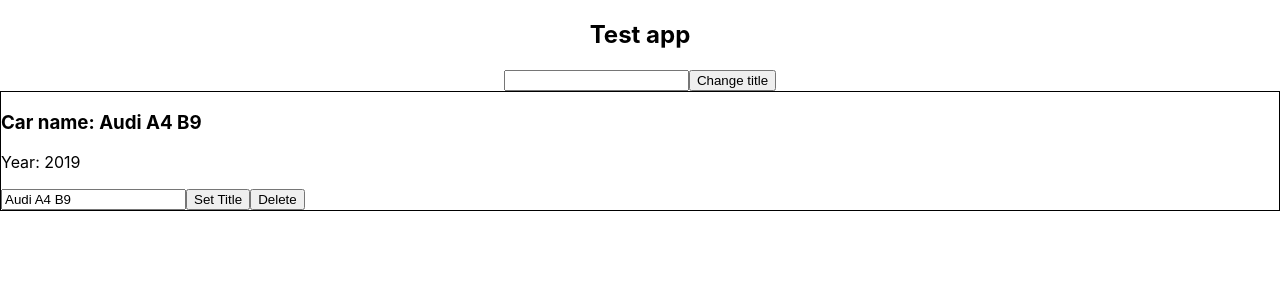
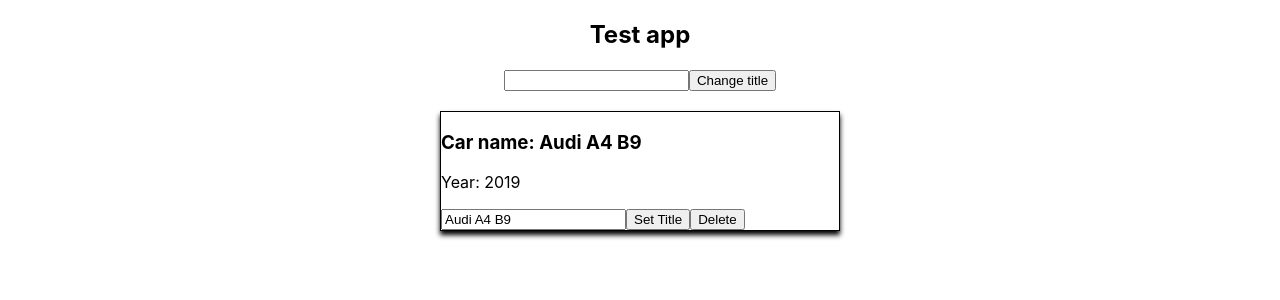
Before and after one commit to kulichkov21/react-test, a React (Create React App) app: page / in a window 1280 px wide. Shown: the top 300 px of the page. Built offline with nearby package versions, Linux system fonts and the light colour scheme.

Commit message:
modify components

```diff
--- a/src/App.tsx
+++ b/src/App.tsx
@@ -14,6 +14,18 @@
         const divStyle: React.CSSProperties = {'textAlign': 'center'};
         const cars: ICar[] = this.state.cars;
         const title: string = this.state.appTitle;
+        let carsHtml = null;
+        carsHtml = this.state.cars.map((car, i) => {
+            return (
+                car.year > 2008 ? <Car name={car.name} year={car.year} key={i}
+                                       onChangeTitle={() => this.changeTitle(car.name)}
+                                       onChangeCarNameHandler={(event: any) => this.changeCarName(event.target.value, i)}
+                                       onDelete={this.deleteHandler.bind(this, i)}
+                /> : null
+            )
+        });
+
+
         return (
             <div>
                 <div style={divStyle}>
@@ -22,23 +34,15 @@
                     <button onClick={this.changeTitle.bind(this, 'New From App')}>Change title</button>
                 </div>
 
+
                 {
-                    this.state.cars.map((car, i) => {
-                        return (
-                            car.year > 2008 ? <Car name={car.name} year={car.year} key={i}
-                                                   onChangeTitle={() => this.changeTitle(car.name)}
-                                                   onChangeCarNameHandler={(event: any) => this.changeCarName(event.target.value, i)}
-                                                   onDelete={this.deleteHandler.bind(this, i)}
-                            /> : null
-                        )
-                    })
+                    <div style={{width: '400px', margin: 'auto', paddingTop: '20px'}}>
+                        {
+                            carsHtml
+                        }
+                    </div>
                 }
-                {/*<Car name={cars[0].name} year={cars[0].year}*/}
-                {/*     onChangeTitle={() => this.changeTitle(cars[0].name)}*/}
-                {/*/>*/}
-                {/*<Car name={cars[1].name} year={cars[1].year}*/}
-                {/*     onChangeTitle={this.changeTitle.bind(this,cars[1].name)}*/}
-                {/*><p>Current</p></Car>*/}
+
 
 
             </div>
@@ -46,6 +50,7 @@
 
         // return React.createElement('div', {className: 'App'},
         //     React.createElement('h1', null, 'Hello world'))
+
     }
 
     changeTitle(newTitle: string) {
--- a/src/Car/Car.tsx
+++ b/src/Car/Car.tsx
@@ -14,7 +14,7 @@
 // )
 
 const car = (props: any) => (
-    <div style={{border: '1px solid black', marginBottom: '5px'}}>
+    <div style={{border: '1px solid black', marginBottom: '5px', boxShadow: '0 4px 5px 0 black'}}>
         <h3>Car name: {props.name}</h3>
         <p>Year: {props.year}</p>
         <input type="text" onChange={props.onChangeCarNameHandler} value={props.name}/>
```
